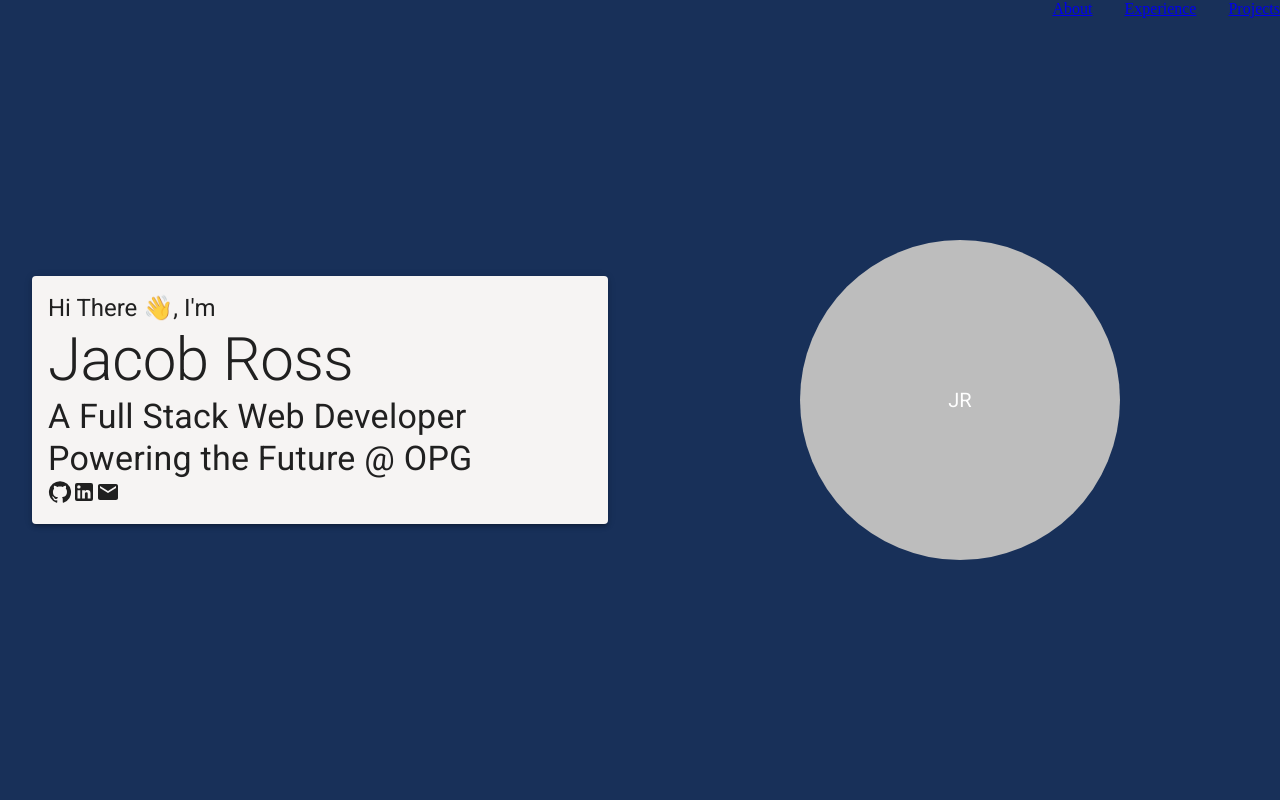
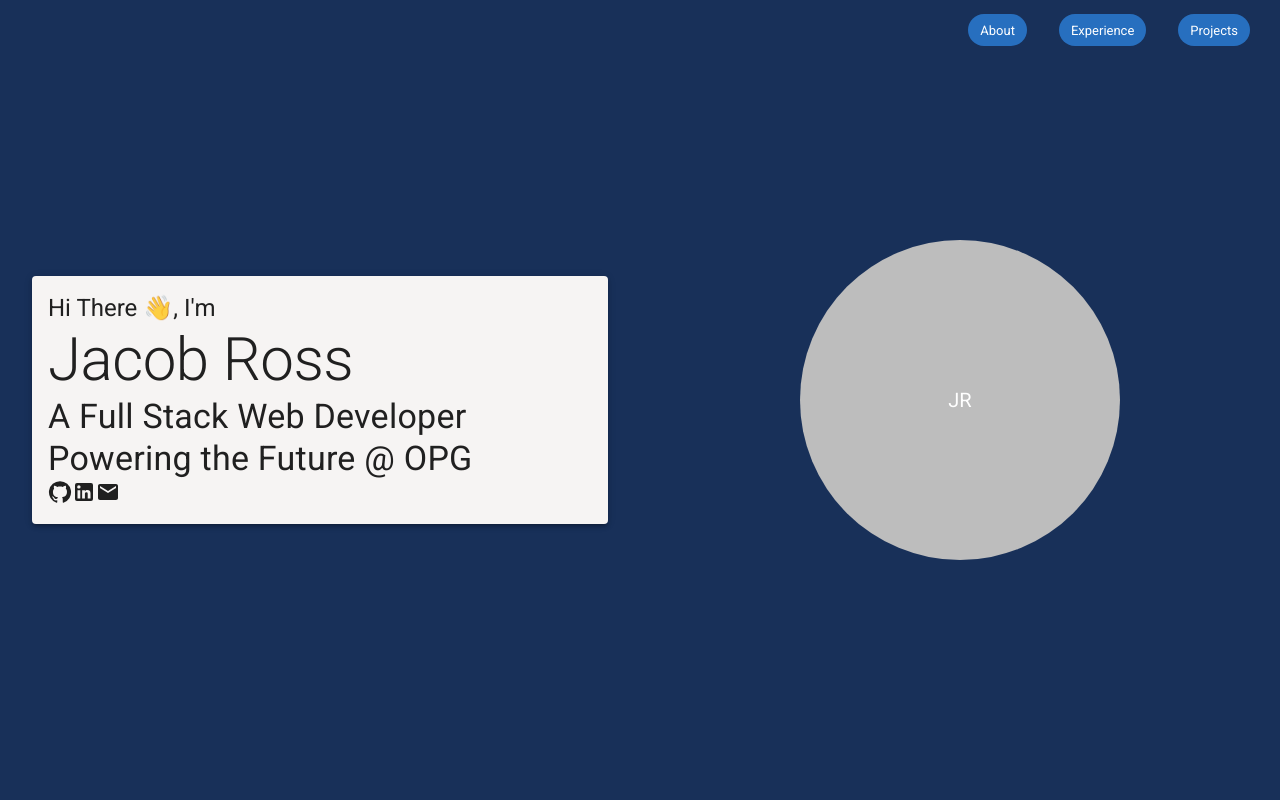
Before and after one commit to jross263/personal-site, a React (Vite) app: page / in a window 1280 px wide. Shown: the top 800 px of the page. Built offline with nearby package versions, Linux system fonts and the light colour scheme.

Commit message:
Implemented header so it looks better, added custom theme

```diff
--- a/src/App.tsx
+++ b/src/App.tsx
@@ -1,3 +1,4 @@
+import { Button, createTheme, ThemeProvider } from "@mui/material";
 import Header from './components/Header';
 import Landing from './content/Landing';
 import About from './content/About'
@@ -5,8 +6,22 @@ import Experience from './content/Experience';
 import Projects from './content/Projects';
 
 const App = () => {
+  const theme = createTheme({
+    palette: {
+      primary: {
+        main:'#183059'
+      },
+      secondary: {
+        main:"#F6F4F3"
+      },
+      info: {
+        main: '#276FBF'
+      }
+    }
+  });
+
   return (
-    <>
+    <ThemeProvider theme={theme}>
       <Header />
       <main>
         <Landing />
@@ -14,7 +29,7 @@ const App = () => {
         <Experience />
         <Projects />
       </main>
-    </>
+    </ThemeProvider>
   )
 }
 
--- a/src/components/Header.tsx
+++ b/src/components/Header.tsx
@@ -1,5 +1,6 @@
 
 import { useWindowScroll } from '@mantine/hooks';
+import { Chip } from '@mui/material';
 import { useEffect, useState } from 'react';
 
 const Header = () => {
@@ -14,9 +15,28 @@ const Header = () => {
 
   return (
     <header className={`${showHeader ? 'sticky' : ''}`}>
-      <a href="#projects">Projects</a>
-      <a href="#experience">Experience</a>
-      <a href="#about">About</a>
+      <Chip
+        label="Projects"
+        component="a"
+        href="#projects"
+        color="info"
+        sx={{mr:'30px'}}
+        clickable
+      />
+      <Chip
+        label="Experience"
+        component="a"
+        href="#experience"
+        color="info"
+        clickable
+      />
+      <Chip
+        label="About"
+        component="a"
+        href="#about"
+        color="info"
+        clickable
+      />
     </header>
   )
 }
--- a/src/content/Experience.tsx
+++ b/src/content/Experience.tsx
@@ -10,6 +10,7 @@ interface TimelineEntryProps {
   icon: JSX.Element;
   main: string;
   sub?: string;
+  seperator?: boolean;
 }
 
 const Experience = () => {
@@ -18,7 +19,7 @@ const Experience = () => {
   const sectionWidth = lg ? "50%" : md ? '75%' : '90%';
   const sectionPadding = lg ? "2rem" : md ? '1rem' : '1rem';
 
-  const TimelineEntry = ({ time, icon, main, sub }: TimelineEntryProps) => {
+  const TimelineEntry = ({ time, icon, main, sub, seperator }: TimelineEntryProps) => {
     return (
       <TimelineItem>
         <TimelineOppositeContent>
@@ -28,7 +29,7 @@ const Experience = () => {
           <TimelineDot sx={{ background: "#276FBF" }}>
             {icon}
           </TimelineDot>
-          <TimelineConnector />
+          {seperator && <TimelineConnector />}
         </TimelineSeparator>
         <TimelineContent sx={{ wordBreak: "break-word" }}>
           <Typography variant="h6" component="span">
@@ -53,24 +54,28 @@ const Experience = () => {
               icon={<SchoolIcon />}
               main='University of Western Ontario'
               sub='Undergraduate Student'
+              seperator
             />
             <TimelineEntry
               time='2019 - 2020'
               icon={<TerminalIcon />}
               main='Ontario Power Generation'
               sub='Programming/Contract Coordinator Intern'
+              seperator
             />
             <TimelineEntry
               time='2020 - 2021'
               icon={<SchoolIcon />}
               main='University of Western Ontario'
               sub='Honors Specialization in Computer Science & Minor in Software Engineering'
+              seperator
             />
             <TimelineEntry
               time='2021 - 2022'
               icon={<TerminalIcon />}
               main='Ontario Power Generation'
               sub='Programmer - Analyst'
+              seperator
             />
             <TimelineEntry
               time='The Future'
--- a/src/content/Projects.tsx
+++ b/src/content/Projects.tsx
@@ -13,7 +13,7 @@ const Projects = () => {
       </Grid>
       <Grid container item justifyContent="center" spacing={2}>
         {projectData.map((e, i) => (
-          <Grid container item justifyContent="center">
+          <Grid container item justifyContent="center" key={i}>
             <Project right={i % 2 != 0} />
           </Grid>
         ))}
--- a/src/index.css
+++ b/src/index.css
@@ -1,3 +1,7 @@
+html {
+  scroll-behavior: smooth;
+}
+
 body {
   margin: 0;
 }
@@ -21,6 +25,9 @@ header {
   display: flex;
   flex-direction: row-reverse;
   gap: 2rem;
+  align-items: center;
+  z-index: 1;
+  background: #183059;
 }
 
 .sticky {
```
